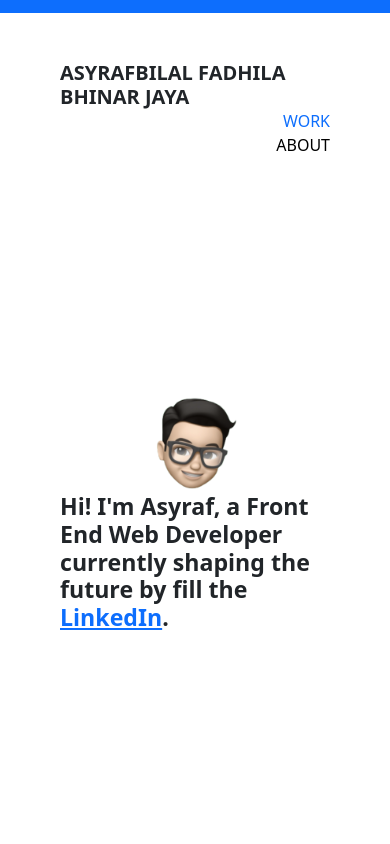
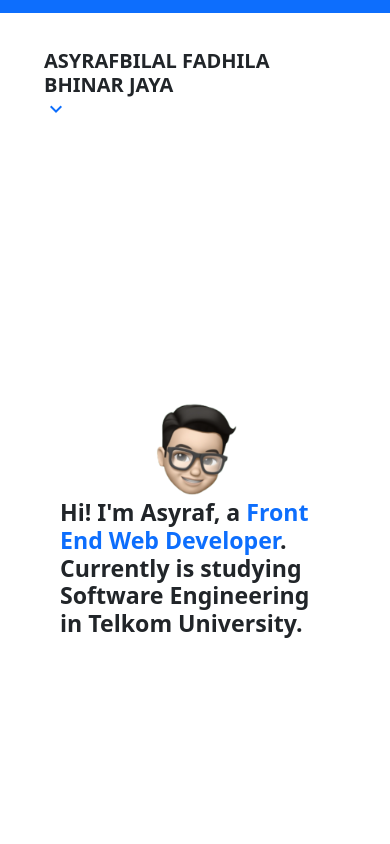
Before and after one commit to AsyrafbilalFBJ/portofolio-m, a Vue app: page / in a window 390 px wide. Shown: the top 844 px of the page. Built offline with nearby package versions, Linux system fonts and the light colour scheme.

Commit message:
Mobile Responsive

```diff
--- a/src/App.vue
+++ b/src/App.vue
@@ -2,6 +2,7 @@
   <link rel="preconnect" href="https://fonts.googleapis.com">
   <link rel="preconnect" href="https://fonts.gstatic.com" crossorigin>
   <link href="https://fonts.googleapis.com/css2?family=Raleway:wght@400;600&display=swap" rel="stylesheet">
+    <link href="https://fonts.googleapis.com/icon?family=Material+Icons" rel="stylesheet">
   <NavHeader/>
   <router-view/>
   <ContactFooter/>
@@ -41,4 +42,61 @@ body {
   0 0 0 5px white,
   0 0 0 10px #0D6EFD;
 }
+.wrapper {
+  width: 100%;
+  max-width: 1000px;
+  margin: 0 auto;
+  padding: 20px;
+}
+nav {
+  display: flex;
+  flex-wrap: wrap;
+  justify-content: space-between;
+  align-items: center;
+  padding: 1rem 1.5rem;
+  border-radius: 0.4rem;
+}
+nav .logo {
+  font-weight: 700;
+}
+nav ul {
+  list-style: none;
+  display: flex;
+  gap: 2rem;
+}
+nav a {
+  text-decoration: none;
+}
+nav #toggle,
+nav label {
+  display: none;
+}
+
+@media (max-width: 40.625em) {
+  .logo {
+    max-width: 75%;
+  }
+  .menu {
+    background-color: #f8f9fa;
+    border-radius: 10px;
+    width: 100%;
+    height: 0;
+    overflow: hidden;
+  }
+  nav ul {
+    flex-direction: column;
+    align-items: center;
+    gap: 0;
+  }
+  nav .m1{
+    border-bottom: 1px solid grey;
+  }
+  nav label {
+    display: inline-flex;
+    cursor: pointer;
+  }
+  nav #toggle:checked ~ .menu {
+    height: 100%;
+  }
+}
 </style>
--- a/src/components/ContactFooter.vue
+++ b/src/components/ContactFooter.vue
@@ -8,32 +8,22 @@
                 Shoot me an email at <span class="text-primary">kenjisevenvold@gmail.com</span> or find me at
             </p>
             <div class="row">
-                <div class="col-3">
-
-                </div>
-                <div class="col-1">
-
-                </div>
-                <div class="col-1">
+                <div class="col-12">
                     <a href="https://www.linkedin.com/in/asyrafbilal-fadhila-bhinar-jaya-496758222/" target="_blank" rel="noopener noreferrer">
                         <svg xmlns="http://www.w3.org/2000/svg" width="25" height="25" fill="#0D6EFD" class="bi bi-linkedin" viewBox="0 0 16 16">
                         <path d="M0 1.146C0 .513.526 0 1.175 0h13.65C15.474 0 16 .513 16 1.146v13.708c0 .633-.526 1.146-1.175 1.146H1.175C.526 16 0 15.487 0 14.854V1.146zm4.943 12.248V6.169H2.542v7.225h2.401zm-1.2-8.212c.837 0 1.358-.554 1.358-1.248-.015-.709-.52-1.248-1.342-1.248-.822 0-1.359.54-1.359 1.248 0 .694.521 1.248 1.327 1.248h.016zm4.908 8.212V9.359c0-.216.016-.432.08-.586.173-.431.568-.878 1.232-.878.869 0 1.216.662 1.216 1.634v3.865h2.401V9.25c0-2.22-1.184-3.252-2.764-3.252-1.274 0-1.845.7-2.165 1.193v.025h-.016a5.54 5.54 0 0 1 .016-.025V6.169h-2.4c.03.678 0 7.225 0 7.225h2.4z"/>
                         </svg>
-                    </a>
-                </div>
-                <div class="col-1">
+                    </a>&ensp;
                     <a href="https://github.com/AsyrafbilalFBJ/" target="_blank" rel="noopener noreferrer">
                         <svg xmlns="http://www.w3.org/2000/svg" width="25" height="25" fill="#0D6EFD" class="bi bi-github" viewBox="0 0 16 16">
                         <path d="M8 0C3.58 0 0 3.58 0 8c0 3.54 2.29 6.53 5.47 7.59.4.07.55-.17.55-.38 0-.19-.01-.82-.01-1.49-2.01.37-2.53-.49-2.69-.94-.09-.23-.48-.94-.82-1.13-.28-.15-.68-.52-.01-.53.63-.01 1.08.58 1.23.82.72 1.21 1.87.87 2.33.66.07-.52.28-.87.51-1.07-1.78-.2-3.64-.89-3.64-3.95 0-.87.31-1.59.82-2.15-.08-.2-.36-1.02.08-2.12 0 0 .67-.21 2.2.82.64-.18 1.32-.27 2-.27.68 0 1.36.09 2 .27 1.53-1.04 2.2-.82 2.2-.82.44 1.1.16 1.92.08 2.12.51.56.82 1.27.82 2.15 0 3.07-1.87 3.75-3.65 3.95.29.25.54.73.54 1.48 0 1.07-.01 1.93-.01 2.2 0 .21.15.46.55.38A8.012 8.012 0 0 0 16 8c0-4.42-3.58-8-8-8z"/>
                         </svg>
-                    </a>
-                </div>
-                <div class="col-1">
-                    <svg xmlns="http://www.w3.org/2000/svg" width="25" height="25" fill="#0D6EFD" class="bi bi-dribbble" viewBox="0 0 16 16">
-                    <path fill-rule="evenodd" d="M8 0C3.584 0 0 3.584 0 8s3.584 8 8 8c4.408 0 8-3.584 8-8s-3.592-8-8-8zm5.284 3.688a6.802 6.802 0 0 1 1.545 4.251c-.226-.043-2.482-.503-4.755-.217-.052-.112-.096-.234-.148-.355-.139-.33-.295-.668-.451-.99 2.516-1.023 3.662-2.498 3.81-2.69zM8 1.18c1.735 0 3.323.65 4.53 1.718-.122.174-1.155 1.553-3.584 2.464-1.12-2.056-2.36-3.74-2.551-4A6.95 6.95 0 0 1 8 1.18zm-2.907.642A43.123 43.123 0 0 1 7.627 5.77c-3.193.85-6.013.833-6.317.833a6.865 6.865 0 0 1 3.783-4.78zM1.163 8.01V7.8c.295.01 3.61.053 7.02-.971.199.381.381.772.555 1.162l-.27.078c-3.522 1.137-5.396 4.243-5.553 4.504a6.817 6.817 0 0 1-1.752-4.564zM8 14.837a6.785 6.785 0 0 1-4.19-1.44c.12-.252 1.509-2.924 5.361-4.269.018-.009.026-.009.044-.017a28.246 28.246 0 0 1 1.457 5.18A6.722 6.722 0 0 1 8 14.837zm3.81-1.171c-.07-.417-.435-2.412-1.328-4.868 2.143-.338 4.017.217 4.251.295a6.774 6.774 0 0 1-2.924 4.573z"/>
-                    </svg>
-                </div>
-                <div class="col-1">
+                    </a>&ensp;
+                    <a href="#">
+                        <svg xmlns="http://www.w3.org/2000/svg" width="25" height="25" fill="#0D6EFD" class="bi bi-dribbble" viewBox="0 0 16 16">
+                        <path fill-rule="evenodd" d="M8 0C3.584 0 0 3.584 0 8s3.584 8 8 8c4.408 0 8-3.584 8-8s-3.592-8-8-8zm5.284 3.688a6.802 6.802 0 0 1 1.545 4.251c-.226-.043-2.482-.503-4.755-.217-.052-.112-.096-.234-.148-.355-.139-.33-.295-.668-.451-.99 2.516-1.023 3.662-2.498 3.81-2.69zM8 1.18c1.735 0 3.323.65 4.53 1.718-.122.174-1.155 1.553-3.584 2.464-1.12-2.056-2.36-3.74-2.551-4A6.95 6.95 0 0 1 8 1.18zm-2.907.642A43.123 43.123 0 0 1 7.627 5.77c-3.193.85-6.013.833-6.317.833a6.865 6.865 0 0 1 3.783-4.78zM1.163 8.01V7.8c.295.01 3.61.053 7.02-.971.199.381.381.772.555 1.162l-.27.078c-3.522 1.137-5.396 4.243-5.553 4.504a6.817 6.817 0 0 1-1.752-4.564zM8 14.837a6.785 6.785 0 0 1-4.19-1.44c.12-.252 1.509-2.924 5.361-4.269.018-.009.026-.009.044-.017a28.246 28.246 0 0 1 1.457 5.18A6.722 6.722 0 0 1 8 14.837zm3.81-1.171c-.07-.417-.435-2.412-1.328-4.868 2.143-.338 4.017.217 4.251.295a6.774 6.774 0 0 1-2.924 4.573z"/>
+                        </svg>
+                    </a>&ensp;
                     <a href="https://drive.google.com/file/d/1sj0CQ9JUXsVIvlRx7fjMrEtrR0ZvRI7u/view?usp=sharing" target="_blank" rel="noopener noreferrer">
                         <svg xmlns="http://www.w3.org/2000/svg" width="25" height="25" fill="#0D6EFD" class="bi bi-file-earmark-person" viewBox="0 0 16 16">
                         <path d="M11 8a3 3 0 1 1-6 0 3 3 0 0 1 6 0z"/>
@@ -41,13 +31,12 @@
                         </svg>
                     </a>
                 </div>
-                <div class="col-1">
-
-                </div>
-                <div class="col-3">
-
-                </div>
             </div>
+        </div>
+        <div class="col-12 text-center">
+            <p>
+                &#169;Copyright 2023. Asyrafbilal Fadhila Bhinar Jaya
+            </p>
         </div>
     </div>
 </template>
--- a/src/components/NavHeader.vue
+++ b/src/components/NavHeader.vue
@@ -1,5 +1,41 @@
 <template>
     <div class="row bg-primary" style="height:1.5vh">&ensp;</div>
+    <div class="wrapper">
+        <nav>
+            <router-link to="/" exact class="text-decoration-none">
+                <h5 class="text-uppercase text-dark fw-semibold m-0 align-middle">Asyrafbilal Fadhila Bhinar Jaya</h5>
+            </router-link>
+            <input type="checkbox" name="" id="toggle">
+            <label for="toggle" v-on:click="expand">
+                <span v-if="expanded">
+                    <i class="material-icons">
+                        expand_less
+                    </i>
+                </span>
+                <span v-else class="text-primary">
+                    <i class="material-icons">
+                        expand_more
+                    </i>
+                </span>
+
+            </label>
+            <div class="menu">
+                <ul class="m-0 p-0">
+                    <li class="w-100 p-2 m1">
+                        <router-link to="/" exact class="text-decoration-none text-center txt-black w-100" v-on:click="close">
+                            <p class="text-uppercase fw-normal m-auto">Work</p>
+                        </router-link>
+                    </li>
+                    <li class="w-100 p-2">
+                        <router-link to="/about" exact class="text-decoration-none text-center txt-black w-100" v-on:click="close">
+                            <p class="text-uppercase fw-normal m-auto">About</p>
+                        </router-link>
+                    </li>
+                </ul>
+            </div>
+        </nav>
+    </div>
+    <!-- <div class="row bg-primary" style="height:1.5vh">&ensp;</div>
     <div class="row m-5">
         <div class="col-1">
         </div>
@@ -22,7 +58,7 @@
         </div>
         <div class="col-1">
         </div>
-    </div>
+    </div> -->
 </template>
 
 <script>
@@ -30,6 +66,20 @@ export default {
     name: 'NavHeader',
     props: {
         msg: String
+    },
+    data(){
+        return {
+            expanded: false
+        }
+    },
+    methods: {
+        expand(){
+            this.expanded = !this.expanded;
+        },
+        close(){
+            document.getElementById("toggle").checked = false;
+            this.expand();
+        }
     }
 }
 </script>
--- a/src/components/SomeStuff.vue
+++ b/src/components/SomeStuff.vue
@@ -1,5 +1,5 @@
 <template>
-    <div class="row mt-0 ms-5 me-5">
+    <div class="row mt-0 ms-5 me-5 mb-5">
         <!-- <div class="col-1">
         </div> -->
         <div class="col-12">
--- a/src/components/WorkGreet.vue
+++ b/src/components/WorkGreet.vue
@@ -10,7 +10,7 @@
             </div>
             <div class="col-lg-7 col-sm-12 m-auto">
                 <h3 class="fw-semibold">
-                    Hi! I'm Asyraf, a Front End Web Developer currently shaping the future by fill the <a href="https://www.linkedin.com/in/asyrafbilal-fadhila-bhinar-jaya-496758222/" target="_blank" rel="noopener noreferrer"><span class="text-primary">LinkedIn</span></a>.
+                    Hi! I'm Asyraf, a <span class="text-primary">Front End Web Developer</span>. Currently is studying Software Engineering in Telkom University.
                 </h3>
             </div>
             <div class="col-1">
--- a/src/router/index.js
+++ b/src/router/index.js
@@ -30,7 +30,11 @@ const routes = [
 
 const router = createRouter({
     history: createWebHistory(),
-    routes
+    routes,
+    scrollBehavior(to, from, savedPosition) {
+        // always scroll to top
+        return { top: 0 }
+    }
 })
 
 export default router;
```
